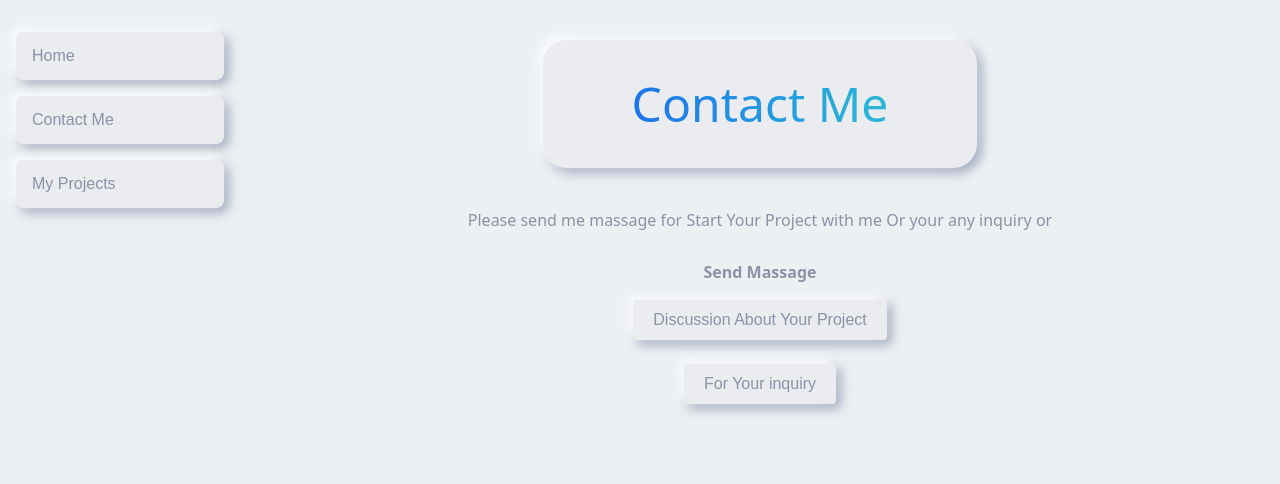
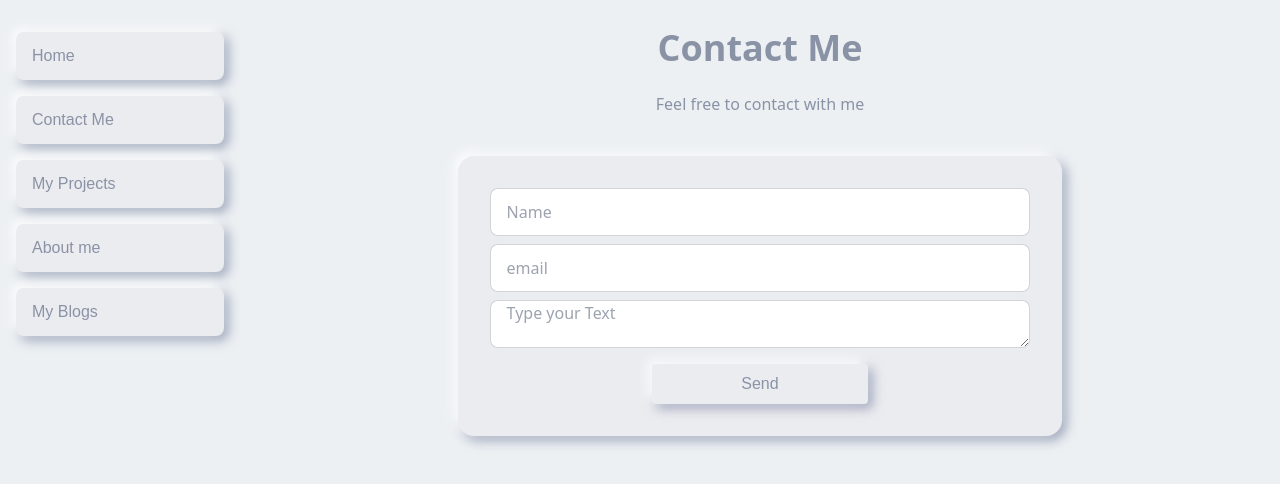
Before and after one commit to kibria-khandaker/my-portfolio, a React (Create React App) app: page /Contact in a window 1280 px wide. Shown: the top 484 px of the page. Built offline with nearby package versions, Linux system fonts and the light colour scheme.

Commit message:
Blog and About me page added

```diff
--- a/package.json
+++ b/package.json
@@ -1,5 +1,6 @@
 {
   "name": "my-portfolio",
+  "homepage": "https://netkib.com/",
   "version": "0.1.0",
   "private": true,
   "dependencies": {
--- a/src/App.js
+++ b/src/App.js
@@ -1,11 +1,13 @@
 import { Route, Routes } from 'react-router-dom';
 import './App.css';
+// import HeroSection from './components/Common/HeroSection/HeroSection';
+import About from './components/Pages/About';
+import Blogs from './components/Pages/Blogs';
 import Contact from './components/Pages/Contact';
 import Home from './components/Pages/Home';
 import MyPortfolio from './components/Pages/MyPortfolio';
 import MyProjectDetails from './components/Pages/MyProjectDetails';
 import NaveBar from './components/Pages/NaveBar';
-// import HeroSection from './components/Common/HeroSection/HeroSection';
 
 function App() {
   return (
@@ -18,6 +20,8 @@ function App() {
         <Route path="/home" element={<Home />} />
         <Route path="/MyPortfolio" element={<MyPortfolio/> } />
         <Route path="/Contact" element={<Contact/> } />
+        <Route path="/About" element={<About/> } />
+        <Route path="/Blogs" element={<Blogs/> } />
 
         <Route path="/projectDetails/:id" element={<MyProjectDetails/> } />
 
--- a/src/components/Pages/About.js
+++ b/src/components/Pages/About.js
@@ -3,7 +3,7 @@ import React from 'react';
 const About = () => {
     return (
         <div>
-
+            <h2> About me </h2>
         </div>
     );
 };
--- /dev/null
+++ b/src/components/Pages/Blogs.js
@@ -0,0 +1,13 @@
+import React from 'react';
+
+const Blogs = () => {
+    return (
+        <div>
+            <div className="kib_box_shadow bg-[#ebecf0] mt-12 text-center rounded-2xl w-2/5 mx-auto">
+                <h1 className='gradient_text_box text-5xl py-24'> Coming Soon ..! </h1>
+            </div>
+        </div>
+    );
+};
+
+export default Blogs;
--- a/src/components/Pages/Contact.js
+++ b/src/components/Pages/Contact.js
@@ -3,22 +3,51 @@ import React from 'react';
 const Contact = () => {
     return (
         <div className=' text-center'>
-            <div className="mt-10">
-                <div className="kib_box_shadow rounded-3xl w-5/12 mx-auto">
+            <div className="mt-3">
+                {/* <div className="kib_box_shadow rounded-3xl w-5/12 mx-auto">
                     <h1 className='gradient_text_box text-5xl py-10'> Contact Me </h1>
                 </div>
                 <p className='text-[#8a92a5] pt-10'>
                     Please send me massage for Start Your Project with me Or your any inquiry or
                 </p>
-                <p className='text-[#8a92a5] pt-7 pb-4 font-bold'> Send Massage </p>
-                <button className="kib_inside_effect py-2 px-5 text-[#8a92a5] bg-[#ebecf0] outline-none border-0 rounded ">
+
+                <p className='text-[#8a92a5] pt-7 pb-4 font-bold'> Send Massage </p> */}
+
+                {/* ------------------  */}
+                <div class="hero ">
+                    <div class="hero-content flex-col w-full">
+                        <div class="text-center px-5">
+                            <h1 class="text-4xl font-bold text-[#8a92a5]"> Contact Me </h1>
+                            <p class="py-6 text-[#8a92a5]">Feel free to contact with me</p>
+                        </div>
+
+                        <div class="card flex-shrink-0 w-full md:w-3/5 kib_box_shadow">
+                            <div class="card-body">
+                                <div class="form-control">
+                                    <input type="text" placeholder="Name" class="input input-bordered" />
+                                </div>
+                                <div class="form-control">
+                                    <input type="email" placeholder="email" class="input input-bordered" />
+                                </div>
+                                <div class="form-control">
+                                    <textarea placeholder="Type your Text" class="input input-bordered" />
+                                </div>
+                                <div class="form-control w-2/5 mx-auto mt-2">
+                                    <button class="kib_inside_effect py-2 px-5 text-[#8a92a5] bg-[#ebecf0] outline-none border-0 rounded"> Send </button>
+                                </div>
+                            </div>
+                        </div>
+                    </div>
+                </div>
+
+                {/* <button className="kib_inside_effect py-2 px-5 text-[#8a92a5] bg-[#ebecf0] outline-none border-0 rounded ">
                     Discussion About Your Project
                 </button>
                 <br />
                 <br />
                 <button className="kib_inside_effect py-2 px-5 text-[#8a92a5] bg-[#ebecf0] outline-none border-0 rounded ">
                     For Your inquiry
-                </button>
+                </button> */}
 
             </div>
         </div>
--- a/src/components/Pages/MyPortfolio.js
+++ b/src/components/Pages/MyPortfolio.js
@@ -32,9 +32,9 @@ const MyPortfolio = () => {
                             <p className='text-center font-thin bg-black text-white py-2'>{project.name}</p>
                             <figure><img src={project.img1} alt="Shoes" /></figure>
 
-                            <label onClick={() => setModalProjectData(project)} htmlFor="my-modal-6" className="btn modal-button">open modal</label>
+                            <label onClick={() => setModalProjectData(project)} htmlFor="my-modal-6" className="btn btn-ghost rounded-none rounded-b"> Projects Details </label>
 
-                            <button onClick={() => handleDetail(project._id)} className="btn btn-ghost rounded-none rounded-b"> Projects Details </button>
+                            {/* <button onClick={() => handleDetail(project._id)} className="btn btn-ghost rounded-none rounded-b"> Projects Details </button> */}
                         </div>
                     ))
                 }
--- a/src/components/Pages/MyProjectDetailsModal.js
+++ b/src/components/Pages/MyProjectDetailsModal.js
@@ -1,5 +1,4 @@
 import React from 'react';
-// import useProjectData from '../../hooks/useProjectData';
 
 const MyProjectDetailsModal = ({ modalProjectData }) => {
     console.log('projects', modalProjectData);
@@ -8,10 +7,12 @@ const MyProjectDetailsModal = ({ modalProjectData }) => {
             <input type="checkbox" id="my-modal-6" className="modal-toggle" />
             {/* border-4 border-red-600  */}
             <div class="modal">
-                <div class="modal-box w-8/12 max-w-4xl rounded-none shadow-2xl shadow-white  ">
-                    <label for="my-modal-6" class="btn btn-sm btn-circle absolute right-2 top-2">✕</label>
+                <div class="modal-box w-8/12 max-w-4xl rounded-none shadow-2xl shadow-white  text-center">
+
+                    <label for="my-modal-6" class="kib_inside_effect px-4 py-2 rounded-full absolute right-5 top-5 flex justify-center items-center">✕</label>
 
                     <h3 className="font-bold text-lg mt-5 mb-10"> {modalProjectData?.name} </h3>
+
                     <div className='grid grid-cols-2 gap-10'>
                         {
                             modalProjectData?.allImg.map(arryImg => (
@@ -19,14 +20,16 @@ const MyProjectDetailsModal = ({ modalProjectData }) => {
                             ))
                         }
                     </div>
+
                     <p className='my-10 px-5 text-[#98a0af]'>{modalProjectData?.shortText}</p>
+
+                    <a target='_blank' rel="noreferrer"  className='kib_inside_effect rounded-md py-3 px-3  mb-10 inline-block' href={modalProjectData?.pUrl} > Check Live Website </a>
+
                     <img className='kib_box_shadow w-3/5 mx-auto' src={modalProjectData?.img1} alt="" />
-                    <p className="py-4">
-                        <p>{modalProjectData?.name}</p>
-                    </p>
 
+                    {/* close btn  */}
                     <div className="modal-action">
-                        <label htmlFor="my-modal-6" className="btn btn-sm">close</label>
+                        <label htmlFor="my-modal-6" className="kib_inside_effect px-4 py-2 rounded-md mb-5 mr-4">close</label>
                     </div>
 
                 </div>
--- a/src/components/Pages/NaveBar.js
+++ b/src/components/Pages/NaveBar.js
@@ -19,6 +19,8 @@ const NaveBar = ({ children }) => {
           <li><Link className='kib_inside_effect mt-4' to='/'>Home</Link></li>
           <li><Link className='kib_inside_effect mt-4' to='/Contact'>Contact Me</Link></li>
           <li><Link className='kib_inside_effect mt-4' to='/MyPortfolio'> My Projects </Link></li>
+          <li><Link className='kib_inside_effect mt-4' to='/About'> About me </Link></li>
+          <li><Link className='kib_inside_effect mt-4' to='/Blogs'> My Blogs </Link></li>
         </ul>
 
       </div>
```
Also changed, not shown: 1 other file (tests, documents, lock files or other folders).
